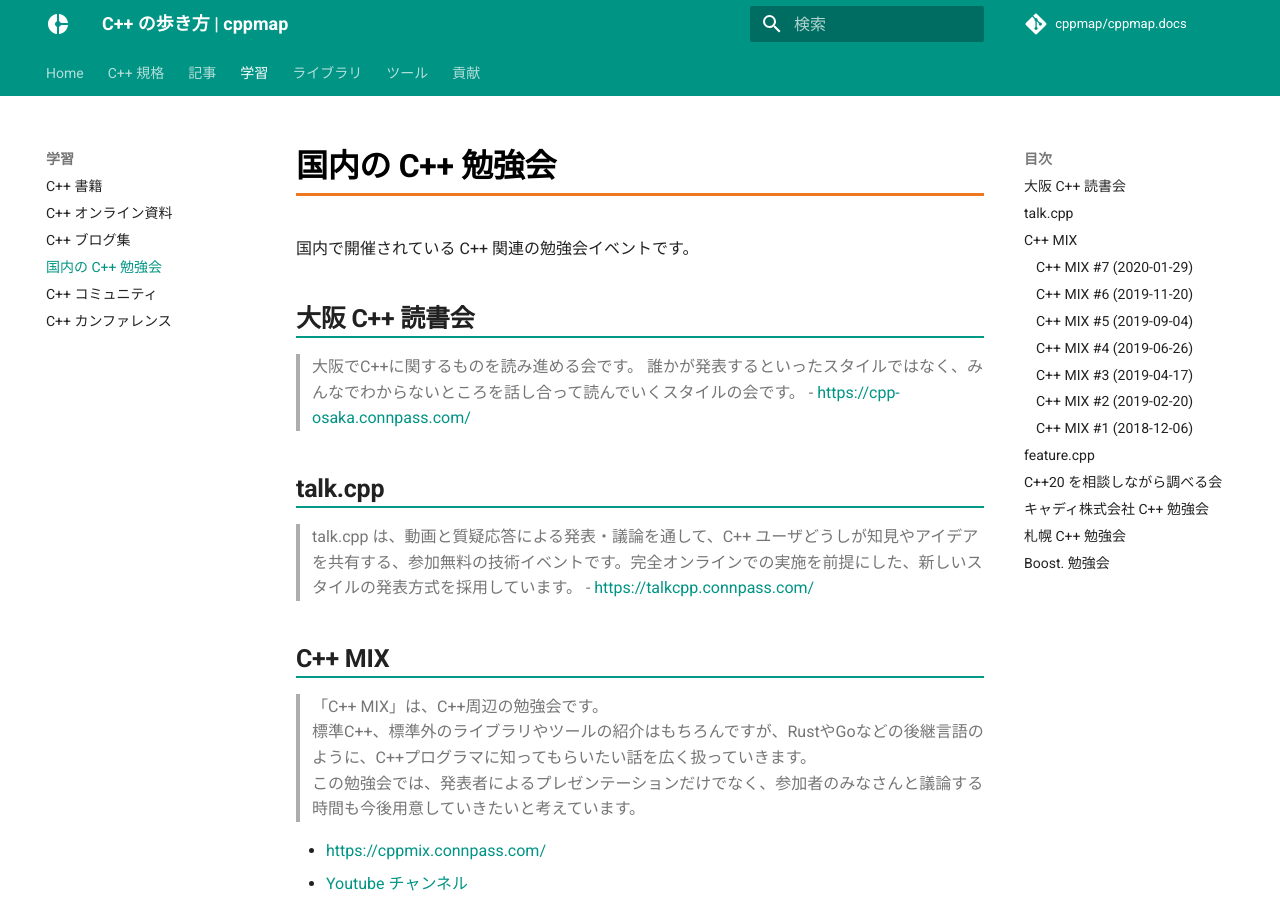
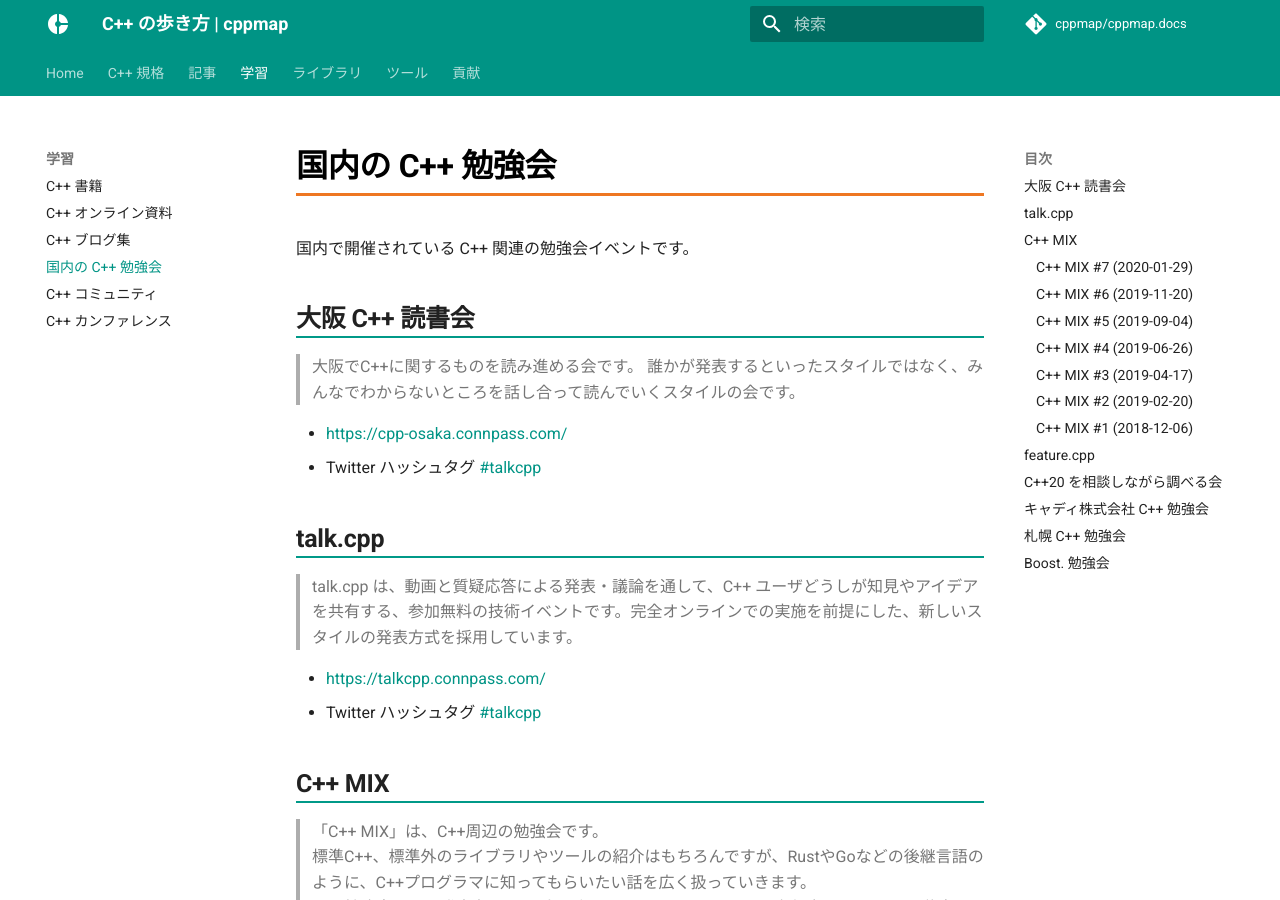
Before and after one commit to cppmap/cppmap.docs, an MkDocs documentation site: the page built from docs/learn/studymeetings.md, in a window 1280 px wide and 900 px high. Built offline with MkDocs 1.6.1 and Material for MkDocs 9.7.7, drawn with Linux system fonts in a browser that asks for light colours; nearby versions of some CDN libraries; comment, search, counter and statistics services are not loaded.

Commit message:
Update studymeetings.md

```diff
--- a/docs/learn/studymeetings.md
+++ b/docs/learn/studymeetings.md
@@ -7,12 +7,16 @@
 
 ## 大阪 C++ 読書会
 >大阪でC++に関するものを読み進める会です。 誰かが発表するといったスタイルではなく、みんなでわからないところを話し合って読んでいくスタイルの会です。
+
 - https://cpp-osaka.connpass.com/
+- Twitter ハッシュタグ [#talkcpp](https://twitter.com/search?q=%23cpp%E8%AA%AD%E6%9B%B8%E4%BC%9A&f=live)
 
 
 ## talk.cpp
 >talk.cpp は、動画と質疑応答による発表・議論を通して、C++ ユーザどうしが知見やアイデアを共有する、参加無料の技術イベントです。完全オンラインでの実施を前提にした、新しいスタイルの発表方式を採用しています。
+
 - https://talkcpp.connpass.com/
+- Twitter ハッシュタグ [#talkcpp](https://twitter.com/search?q=%23talkcpp&f=live)
 
 
 ## C++ MIX
@@ -22,7 +26,7 @@
 
 - https://cppmix.connpass.com/
 - [Youtube チャンネル](https://www.youtube.com/channel/UC3c011RjfXoU4Gj86V7sb_w)
-- Twitter ハッシュタグ [#cppmix](https://twitter.com/search?q=%23cppmix)
+- Twitter ハッシュタグ [#cppmix](https://twitter.com/search?q=%23cppmix&f=live)
 
 ### C++ MIX #7 [(2020-01-29)](https://cppmix.connpass.com/event/160166/)
 | タイトル                                                 | 発表者               | ムービー |
```
